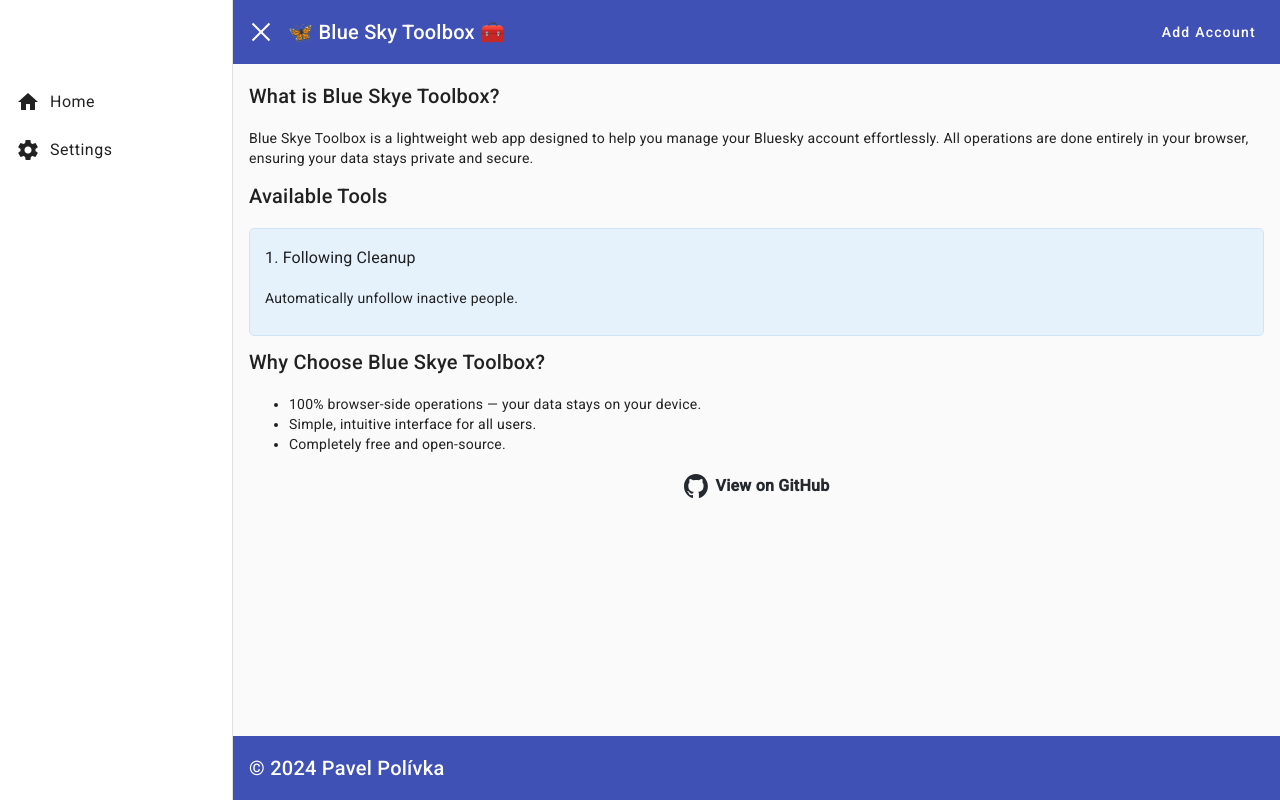
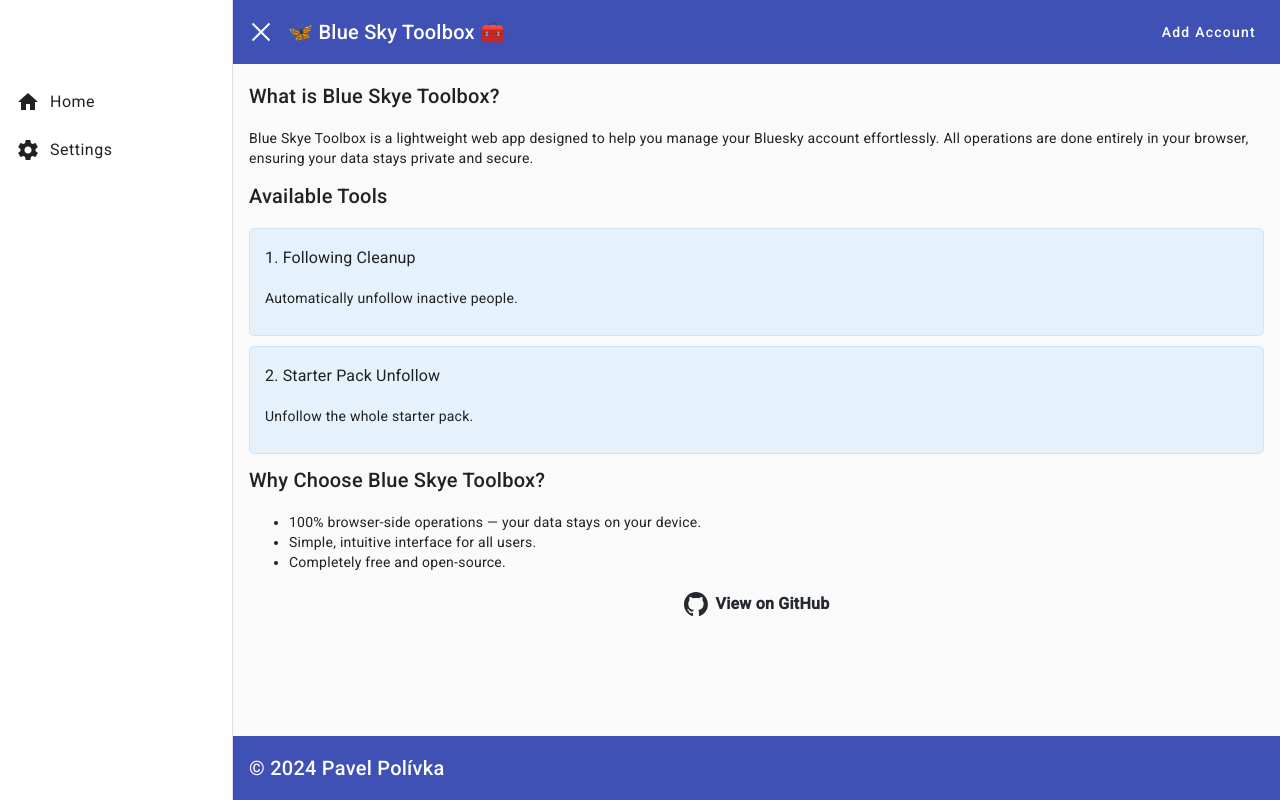
Before and after one commit to PavlikPolivka/bsky-toolbox, an Angular app: page /home in a window 1280 px wide. Built offline with nearby package versions, Linux system fonts and the light colour scheme.

Commit message:
new tool

```diff
--- a/src/app/components/home/home.component.html
+++ b/src/app/components/home/home.component.html
@@ -9,6 +9,11 @@
 <div class="tool">
   <h3>1. Following Cleanup</h3>
   <p>Automatically unfollow inactive people.</p>
+</div>
+
+<div class="tool">
+  <h3>2. Starter Pack Unfollow</h3>
+  <p>Unfollow the whole starter pack.</p>
 </div>
 
 <h2>Why Choose Blue Skye Toolbox?</h2>
--- a/src/app/components/starter-pack-unfollow/starter-pack-unfollow.component.html
+++ b/src/app/components/starter-pack-unfollow/starter-pack-unfollow.component.html
@@ -13,7 +13,7 @@
     <mat-divider/>
     <div class="section">
       <p *ngIf="starterPackName">{{ starterPackName }}</p>
-      <p *ngIf="starterPackName">Accounts: {{ subjects?.length }}</p>
+      <p *ngIf="starterPackName">Accounts: {{ subjects?.length ?? 0 }}</p>
       <p *ngIf="starterPackName">Following: {{ getFollowingCount() }}</p>
       <div class="action">
         <button mat-raised-button (click)="unloadData()">Unload data</button>
```
Also changed, not shown: 1 other file (tests, documents, lock files or other folders).
